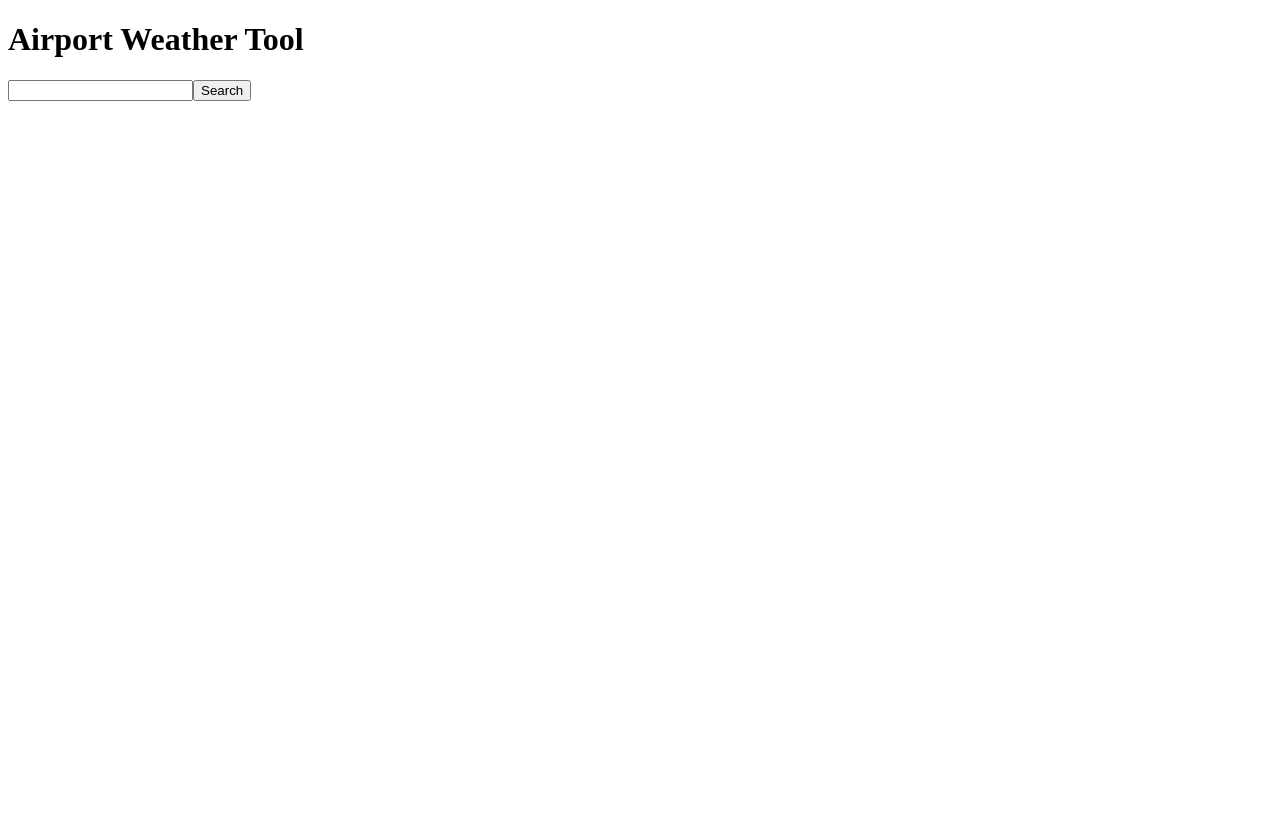
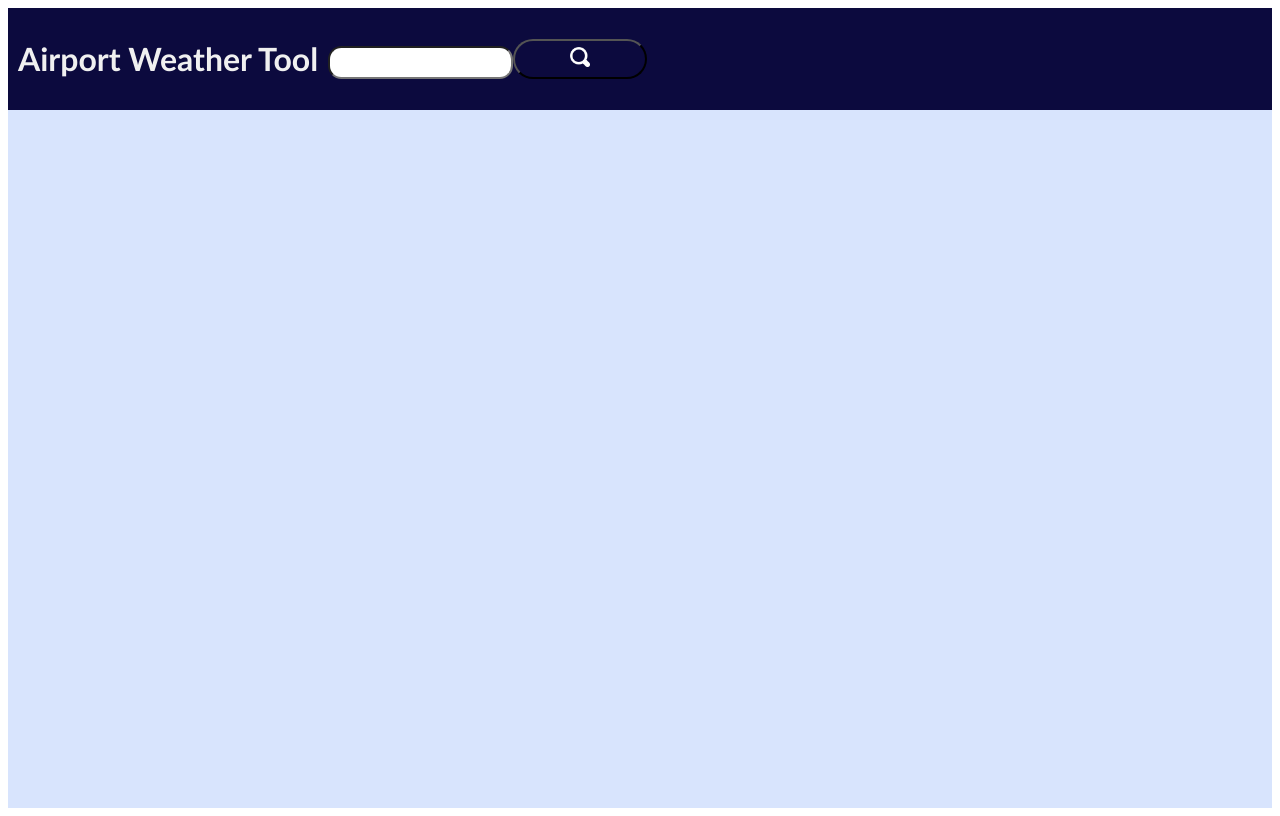
Before and after one commit to LTDakin/AirportWeatherTool, an Angular app in the folder airport-weather-app/: page / in a window 1280 px wide. Built offline with nearby package versions, Linux system fonts and the light colour scheme.

Commit message:
css styling for search

```diff
--- a/airport-weather-app/src/app/app.component.css
+++ b/airport-weather-app/src/app/app.component.css
@@ -0,0 +1,5 @@
+html,
+body {
+    margin: 0;
+    padding: 0;
+}
--- a/airport-weather-app/src/app/components/home/home.component.css
+++ b/airport-weather-app/src/app/components/home/home.component.css
@@ -0,0 +1,52 @@
+.home-div{
+    margin: 0;
+    background-color: rgb(216, 228, 253);
+    height: 100vh;
+    font-family: 'Gill Sans', 'Gill Sans MT', Calibri, 'Trebuchet MS', sans-serif;
+    display: flex;
+    flex-direction: column;
+}
+
+.search-div{
+    width: 100%;
+    background-color: rgb(12, 10, 62);
+    color: rgb(240, 240, 240);
+    display: flex;
+    align-items: center;
+}
+
+.search-img{
+    height: 20px;
+}
+
+.input-button-div{
+
+}
+
+.hero{
+    padding: 10px;
+}
+
+.input-airport-id{
+    height: 2em;
+    border-radius: 1em;
+}
+
+button{
+    background-color: rgba(255, 255, 255, 0);
+    border-radius: 10em;
+    height: 3em;
+    width: 10em;
+}
+
+.airport-information{
+
+}
+
+.airport-name{
+
+}
+
+.airport-details{
+
+}
--- a/airport-weather-app/src/app/components/home/home.component.html
+++ b/airport-weather-app/src/app/components/home/home.component.html
@@ -1,5 +1,21 @@
-<h1>Airport Weather Tool</h1>
-<input type="text" name="airport-name" [(ngModel)]="airportID">
-<button (click)="addAirport()">Search</button>
-
-{{myData | json}}
+<div class="home-div">
+    <div class="search-div">
+        <h1 class="hero">Airport Weather Tool</h1>
+        <div class="input-button-div">
+            <input class="input-airport-id" type="text" name="airport-name" [(ngModel)]="airportID">
+            <button clas="search-button" (click)="addAirport()"><img class="search-img" src="../../../assets/magnifying-glass-3-512.png"/></button>
+        </div>
+    </div>
+    <div class="airport-information" *ngIf="myData">
+        <h1 class="airport-name">{{myData.Name}}</h1>
+        <div class="airport-details">
+            <p>Identifier: {{myData.Identifier}}</p>
+            <p>Available Runways: {{myData.AvailableRunways}}</p>
+            <p>Lat: {{myData.Lat}}</p>
+            <p>Long: {{myData.Long}}</p>
+            <p>Temperature: {{myData.Temperature}} F</p>
+            <p>Relative Humidity: {{myData.RelativeHumidity}}</p>
+            <p>Visibility: {{myData.VisibilityMiles}} mi</p>
+        </div>
+    </div>
+</div>
```
Also changed, not shown: airport-weather-app/src/assets/magnifying-glass-3-512.png (added), 1 other file (tests, documents, lock files or other folders).
